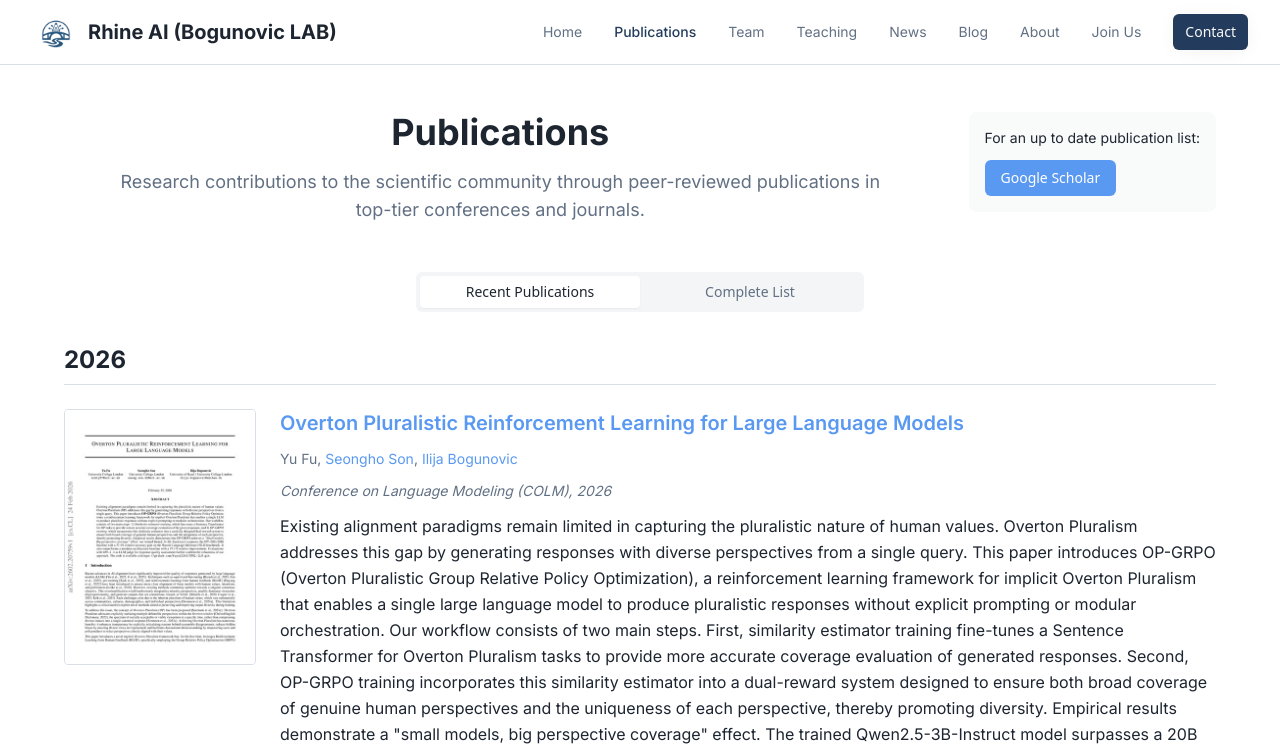
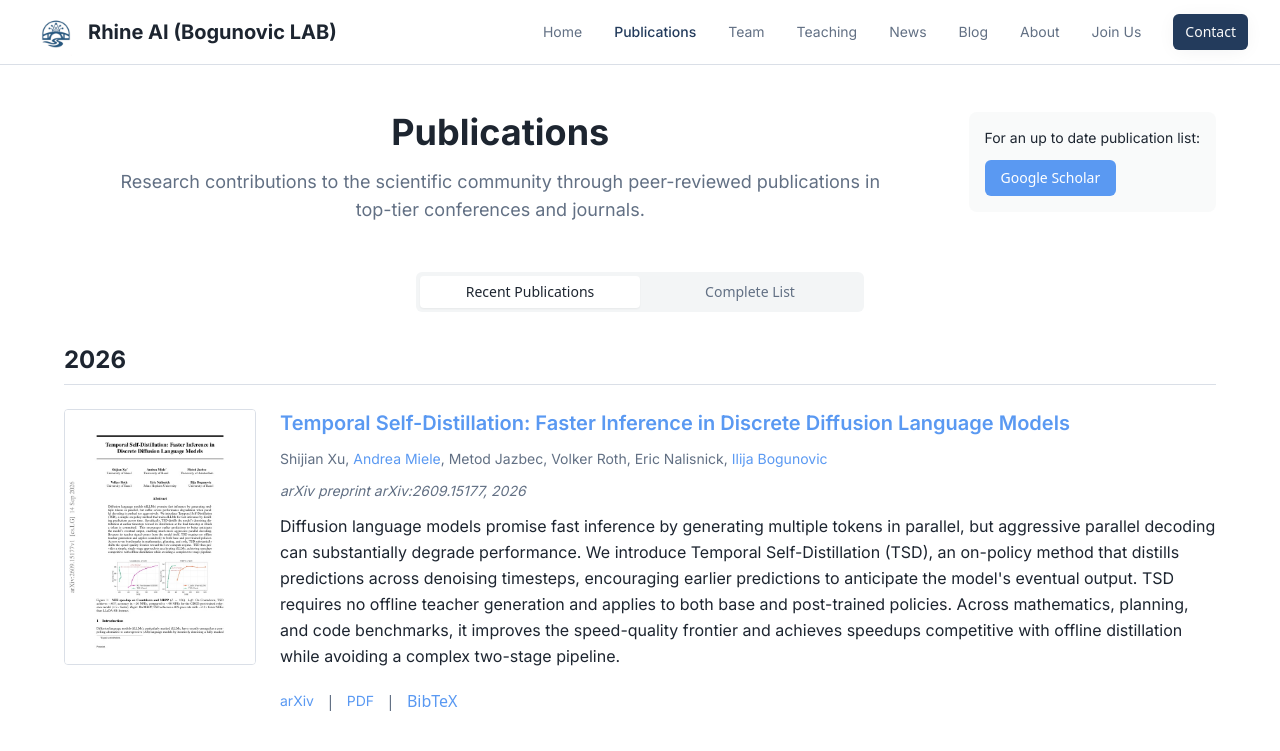
Before and after one commit to ilijabogunovic/rhine-ai, a React (Vite) app: page /publications in a window 1280 px wide. Shown: the top 751 px of the page. Built offline with nearby package versions, Linux system fonts and the light colour scheme.

Commit message:
add temporal self distillation paper

```diff
--- a/src/components/PDFThumbnail.tsx
+++ b/src/components/PDFThumbnail.tsx
@@ -11,6 +11,7 @@ import thumb250708838 from '../assets/pdf-thumbs/thumb-2507.08838.jpg';
 import thumb250913341 from '../assets/pdf-thumbs/thumb-2509.13341.jpg';
 import thumb260205547 from '../assets/pdf-thumbs/thumb-2602.05547.jpg';
 import thumb260216902 from '../assets/pdf-thumbs/thumb-2602.16902.jpg';
+import thumb260915177 from '../assets/pdf-thumbs/thumb-2609.15177.jpg';
 
 interface PDFThumbnailProps {
   file: string;
@@ -32,13 +33,14 @@ const PDFThumbnail: React.FC<PDFThumbnailProps> = ({ file, className, alt }) =>
       try {
         // Get arXiv ID from the file URL
         const arxivMatch = file.match(/arxiv\.org\/pdf\/(\d+\.\d+)/);
-        if (!arxivMatch) {
+        const localPaperMatch = file.match(/\/papers\/(\d+\.\d+)\.pdf/);
+        const arxivId = arxivMatch?.[1] || localPaperMatch?.[1];
+
+        if (!arxivId) {
           setError(true);
           setLoading(false);
           return;
         }
-
-        const arxivId = arxivMatch[1];
 
         // Map arXiv IDs to imported thumbnails
         const thumbnailMap: { [key: string]: string } = {
@@ -52,6 +54,7 @@ const PDFThumbnail: React.FC<PDFThumbnailProps> = ({ file, className, alt }) =>
           '2509.13341': thumb250913341,
           '2602.05547': thumb260205547,
           '2602.16902': thumb260216902,
+          '2609.15177': thumb260915177,
         };
 
         const thumbnail = thumbnailMap[arxivId];
--- a/src/pages/Publications.tsx
+++ b/src/pages/Publications.tsx
@@ -7,6 +7,7 @@ import { Link } from "react-router-dom";
 // Mapping of author names to their profile routes
 const authorRoutes: Record<string, string> = {
   "Ilija Bogunovic": "/team/ilija-bogunovic",
+  "Andrea Miele": "/team/andrea-miele",
   "William Bankes": "/team/william-bankes",
   "Shyam Sundhar Ramesh": "/team/shyam-sundhar-ramesh",
   "Xiaohang Tang": "/team/xiaohang-tang",
@@ -53,6 +54,16 @@ const renderAuthors = (authors: string) => {
 };
 
 export const publications = [
+  {
+    year: "2026",
+    title: "Temporal Self-Distillation: Faster Inference in Discrete Diffusion Language Models",
+    authors: "Shijian Xu, Andrea Miele, Metod Jazbec, Volker Roth, Eric Nalisnick, Ilija Bogunovic",
+    venue: "arXiv preprint arXiv:2609.15177",
+    type: "Preprint",
+    arxivLink: "https://arxiv.org/abs/2609.15177",
+    pdfFile: "/papers/2609.15177.pdf",
+    abstract: "Diffusion language models promise fast inference by generating multiple tokens in parallel, but aggressive parallel decoding can substantially degrade performance. We introduce Temporal Self-Distillation (TSD), an on-policy method that distills predictions across denoising timesteps, encouraging earlier predictions to anticipate the model's eventual output. TSD requires no offline teacher generation and applies to both base and post-trained policies. Across mathematics, planning, and code benchmarks, it improves the speed-quality frontier and achieves speedups competitive with offline distillation while avoiding a complex two-stage pipeline.",
+  },
   {
     year: "2026",
     title: "Overton Pluralistic Reinforcement Learning for Large Language Models",
```
Also changed, not shown: src/assets/pdf-thumbs/thumb-2609.15177.jpg (added), 1 other file (tests, documents, lock files or other folders).
